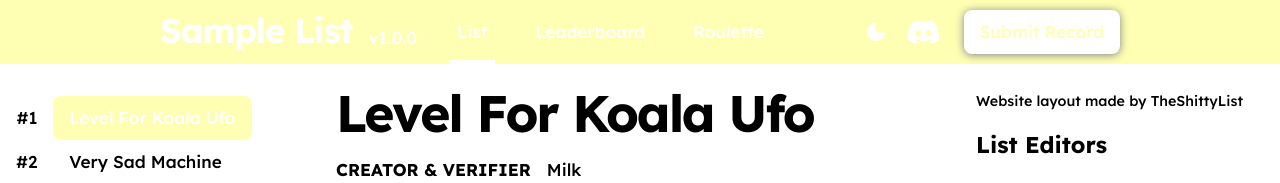
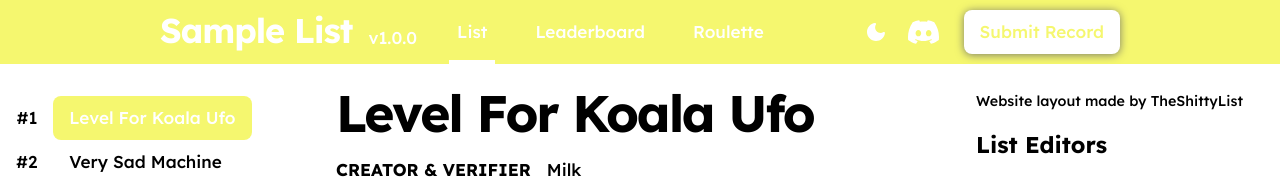
Before and after one commit to ClebSquared/cream, a plain HTML site: page index.html in a window 1280 px wide. Shown: the top 183 px of the page. Drawn offline with nearby package versions, Linux system fonts and the light colour scheme.

Commit message:
Update main.css

```diff
--- a/css/main.css
+++ b/css/main.css
@@ -3,7 +3,7 @@
     --color-on-background: black;
     --color-background-hover: #eee;
     --color-on-background-hover: black;
-    --color-primary: #feffb3;
+    --color-primary: #f5f76f;
     --color-on-primary: white;
     --color-error: #de0000;
     --color-on-error: white;
@@ -16,7 +16,7 @@ header.dark {
     --color-on-background: white;
     --color-background-hover: #27262c;
     --color-on-background-hover: white;
-    --color-primary: #fbfc8d;
+    --color-primary: #fff647;
     --color-primary-disabled: #1f213c;
     --color-on-primary: white;
     --color-error: #de0000;
```
